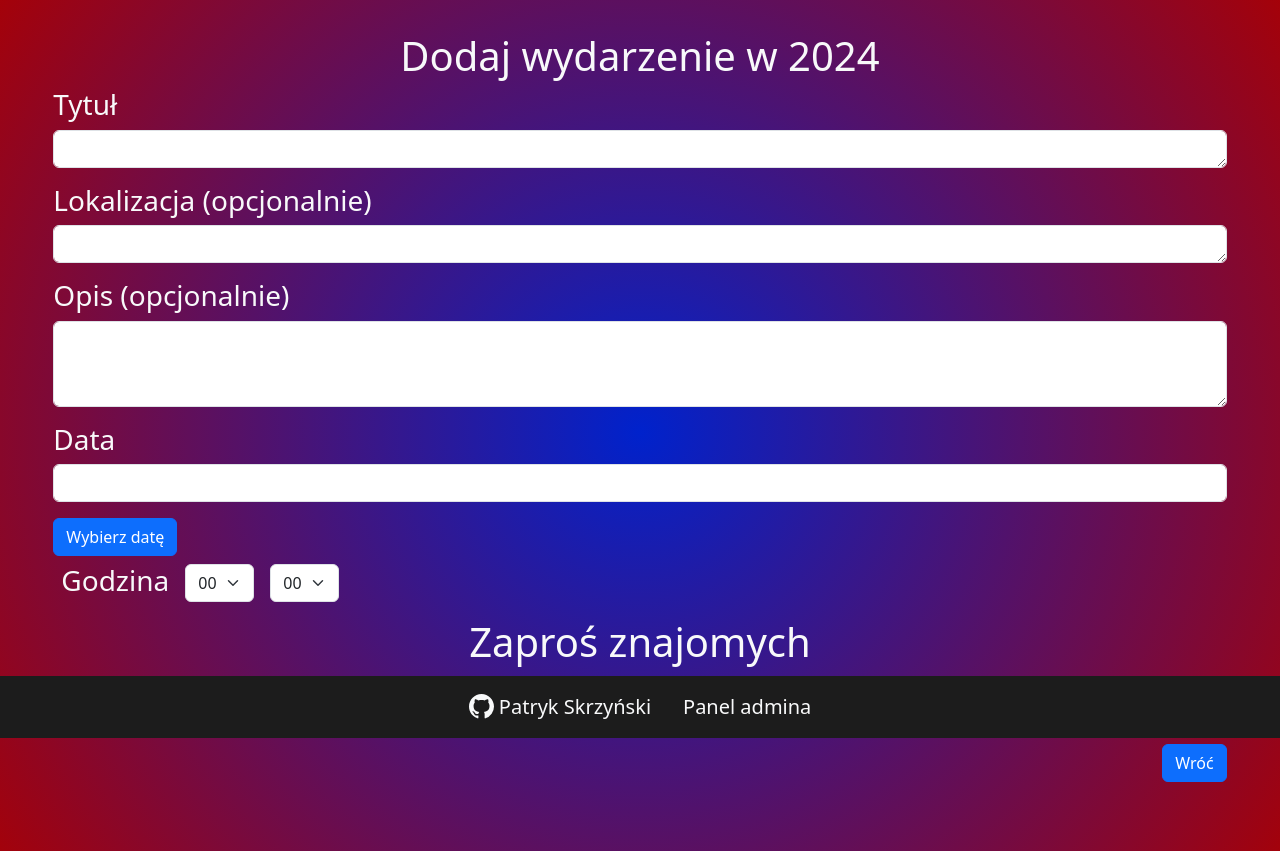
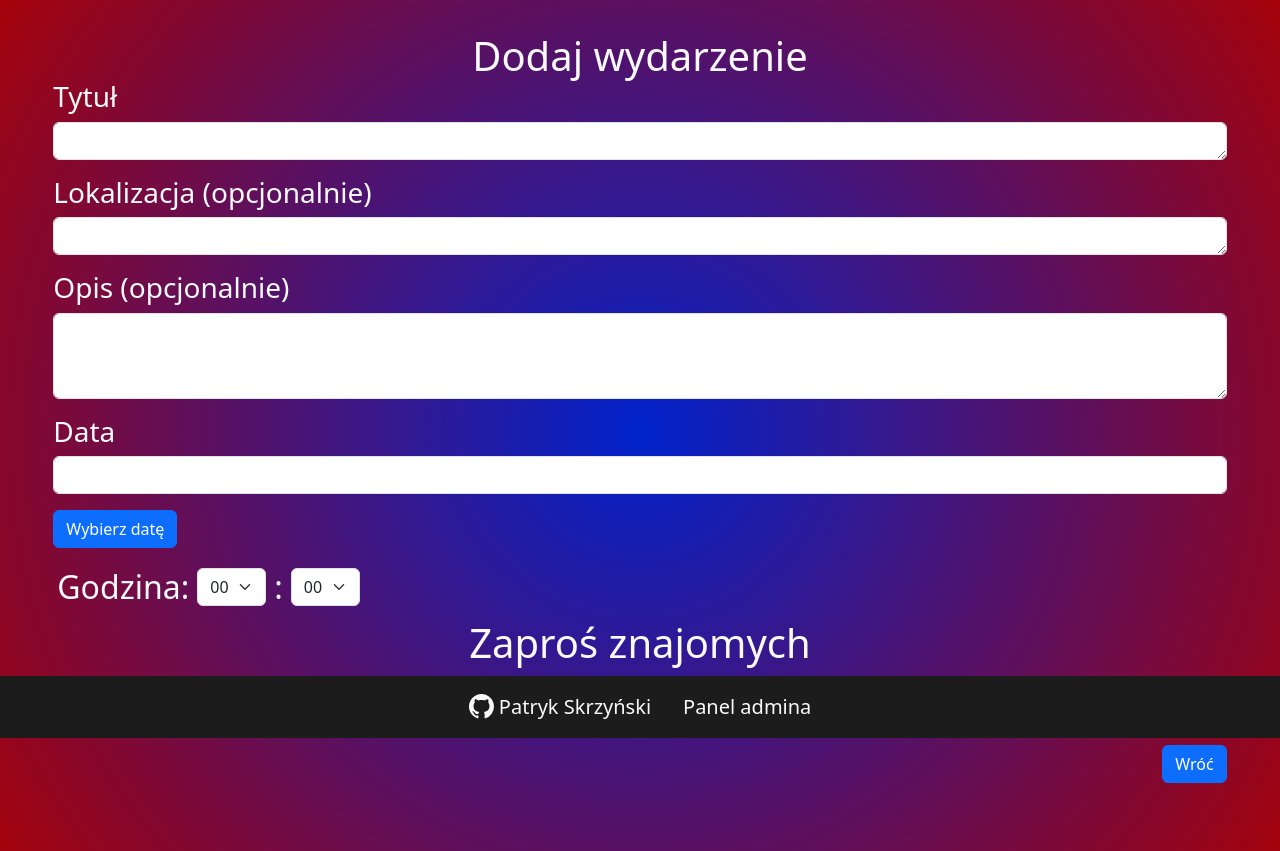
Before and after one commit to skrzypa/mysite, a Django app: page /meetings_new_event/2024/ in a window 1280 px wide. Shown: the part 62-913 px from the top of the page. Run offline with Django 4.2, Linux system fonts and the light colour scheme; the visitor is signed in with stand-in values (Sample User, id 1); data that the repository does not hold is empty; parts of the project's set-up code (start-up, migrations or seed data) failed here and were passed over; some libraries are stand-ins or nearby versions.

Commit message:
Highlighting new event invitations. Informing about them on the homepage.

```diff
--- a/my_apps/meetings.py
+++ b/my_apps/meetings.py
@@ -10,7 +10,7 @@ class Meetings():
         self.date_today: datetime =                 datetime.datetime.now()
         self.formatted_date_today: datetime =       self.date_today.strftime(self.date_format)
         self.year_progress: float =                 self._year_progress()
-        self.year_range: list =                     list(range(2022, self.date_today.year + 2))[::-1]
+        self.year_range: list =                     list(range(2023, self.date_today.year + 2))
         self.year_today: int =                      self.date_today.year
         self.days: list[str] =                      ['Pon', 'Wt', 'Śr', 'Czw', 'Pt', 'Sb', 'Nd']
         self.months: list[str] =                    ["Styczeń", "Luty", "Marzec", "Kwiecień", "Maj", "Czerwiec", "Lipiec", "Sierpień", "Wrzesień", "Październik", "Listopad", "Grudzień"]
--- a/my_apps/templates/my_apps/homepage.html
+++ b/my_apps/templates/my_apps/homepage.html
@@ -4,7 +4,7 @@
 
 {% if messages %}
     {% for message in messages %}
-        <div class="alert alert-success text-dark col-11 mx-auto">{{ message }}</div>
+        <div class="alert alert-{{ message.extra_tags }} text-dark col-11 mx-auto">{{ message }}</div>
     {% endfor %}
 {% endif %}
 
--- a/my_apps/templates/my_apps/meetings_calendar.html
+++ b/my_apps/templates/my_apps/meetings_calendar.html
@@ -6,7 +6,7 @@
 <div class="col-11 mx-auto" style="min-height: 100%;">
     {% if messages %}
         {% for message in messages %}
-            <div class="{{ message.extra_tags }}">{{ message }}</div>
+            <div class="alert alert-{{ message.extra_tags }}">{{ message }}</div>
         {% endfor %}
     {% endif %}
 
@@ -113,7 +113,7 @@
 
                                                 {% with date_day=year_choosen|add:'-'|add:month_name|add:'-'|add:day %}
                                                     {% if date_day in events.keys %}
-                                                        <span class="position-absolute badge rounded-pill bg-danger">
+                                                        <span class="position-absolute badge rounded-pill bg-{{ events|get_event_color_value:date_day }}">
                                                             {{ events|get_count_value:date_day }}
                                                         </span>
                                                     {% endif  %}
--- a/my_apps/templates/my_apps/meetings_new_event.html
+++ b/my_apps/templates/my_apps/meetings_new_event.html
@@ -10,7 +10,7 @@
     {% endif %}
 
     <div class="text-center">
-        <label class="h1">Dodaj wydarzenie w {{ year }}</label>
+        <label class="h1 m-0">Dodaj wydarzenie</label>
     </div>
 
     <form method="post">
@@ -47,17 +47,16 @@
             </button>
         </div>
 
-        <div>
-
+        <div style="margin-top: 1rem;">
             <div class="dropdown">
                 <div class="form-group d-flex flex-row flex-wrap">
-                    <div class="flex-col m-2">
-                        <label class="h3 m-0 p-0">
-                            {{ form_new_event.event_time.label }}
+                    <div class="flex-col m-1">
+                        <label class="h2 m-0 p-0">
+                            {{ form_new_event.event_time.label }}:
                         </label>
                     </div>
 
-                    <div class="flex-col m-2">
+                    <div class="flex-col m-1">
                         <select class="form-select" name="selected_hour">
                             {% for h in hours %}
                                 <option>{{ h }}</option>
@@ -65,19 +64,21 @@
                         </select>
                     </div>
 
-                    <div class="flex-col m-2">
+                    <div class="flex-col m-1">
+                        <label class="h2 m-0 p-0">
+                            :
+                        </label>
+                    </div>
+
+                    <div class="flex-col m-1">
                         <select class="form-select" name="selected_minute">
                             {% for m in minutes %}
                                 <option>{{ m }}</option>
                             {% endfor %}
                         </select>
                     </div>
-
-
                 </div>
-
             </div>
-
         </div>
 
         <div class="text-center mt-2 mb-2">
--- a/my_apps/templatetags/filters.py
+++ b/my_apps/templatetags/filters.py
@@ -11,3 +11,8 @@ def get_count_value(d: dict, k):
 @register.filter
 def get_events_values(d: dict, k):
     return d.get(k)['event']
+
+
+@register.filter
+def get_event_color_value(d: dict, k):
+    return d.get(k)['color']
--- a/my_apps/views.py
+++ b/my_apps/views.py
@@ -32,6 +32,18 @@ def index(request: WSGIRequest):
     if not os.path.exists(mysite.settings.MEDIA_ROOT):
         os.mkdir(mysite.settings.MEDIA_ROOT)
 
+    new_invitations = InvitedToEventModelNew.objects.filter(
+        invited_friend = User.objects.get(id = request.user.id),
+        accepted_invitation = False,
+        decline_invitation = False
+    )
+
+    if new_invitations:
+        messages.warning(
+            request= request,
+            message= f"Masz {len(new_invitations)} nowe zaproszenia na wydarzenia",
+            extra_tags= 'warning'
+        )
 
     app_dict = {
         'Aplikacje dostępne po zalogowaniu:': [],
@@ -175,9 +187,10 @@ def meetings_homepage(request: WSGIRequest):
     current_user = request.user
     current_user_id = current_user.id
 
-    all_events = NewEventModelNew.objects.filter(owner = current_user_id).union(
-        NewEventModelNew.objects.filter(invitedtoeventmodelnew__invited_friend = current_user_id)
-    )
+    my_events: QuerySet[NewEventModelNew] =         NewEventModelNew.objects.filter(owner = current_user_id)
+    my_invitations: QuerySet[NewEventModelNew] =    NewEventModelNew.objects.filter(invitedtoeventmodelnew__invited_friend = current_user_id)
+
+    all_events = my_events.union(my_invitations).order_by('event_date', 'event_time')
 
     events = {}
     for event in all_events:
@@ -188,16 +201,32 @@ def meetings_homepage(request: WSGIRequest):
         accepted_the_invitation = [User.objects.get(id = f.invited_friend.id) for f in InvitedToEventModelNew.objects.filter(event = event, accepted_invitation = True, decline_invitation = False)]
         not_accept_the_invitation = [User.objects.get(id = f.invited_friend.id) for f in InvitedToEventModelNew.objects.filter(event = event, accepted_invitation = False, decline_invitation = True)]
 
+        new_invitations = InvitedToEventModelNew.objects.filter(
+            event = event, invited_friend = User.objects.get(id = current_user_id), accepted_invitation = False, decline_invitation = False
+        )
+
         if key not in events:
             events[key] = {
                 'event': [[event, invited, accepted_the_invitation, not_accept_the_invitation]],
                 'count': 1,
+                'color': 'danger' # default color for counter on calendar
             }
 
         else:
             events[key]['event'].append([event, invited, accepted_the_invitation, not_accept_the_invitation])
             events[key]['count'] += 1
 
+        # if you have a new invitation (False and False in InvitedToEventModelNew) then show other color
+        if new_invitations:
+            events[key]['color'] = 'warning'
+            messages.warning(
+                request= request,
+                message= f"Masz nowe zaproszenie w dniu: {key.replace('-', ' ')}",
+                extra_tags= 'warning',
+            )
+
+
+    year_choosen = request.POST.get('year_button', str(meetings.year_today))
     if request.method == 'POST':
         if 'accept_invitation' in request.POST:
             invitation = InvitedToEventModelNew.objects.get(
@@ -235,7 +264,7 @@ def meetings_homepage(request: WSGIRequest):
             'year_range':           [str(y) for y in meetings.year_range],
             'year_today':           str(meetings.date_today.year),
 
-            'today_date':           [str(meetings.date_today.year), str(meetings.months[int(meetings.date_today.month)-1]), str(meetings.date_today.day)],
+            'today_date':           [str(meetings.date_today.year), str(meetings.months[int(meetings.date_today.month) - 1]), str(meetings.date_today.day).zfill(2)],
 
             'calendar':             meetings.generate_calendar(int(year_choosen)),
             'days':                 meetings.days,
```
